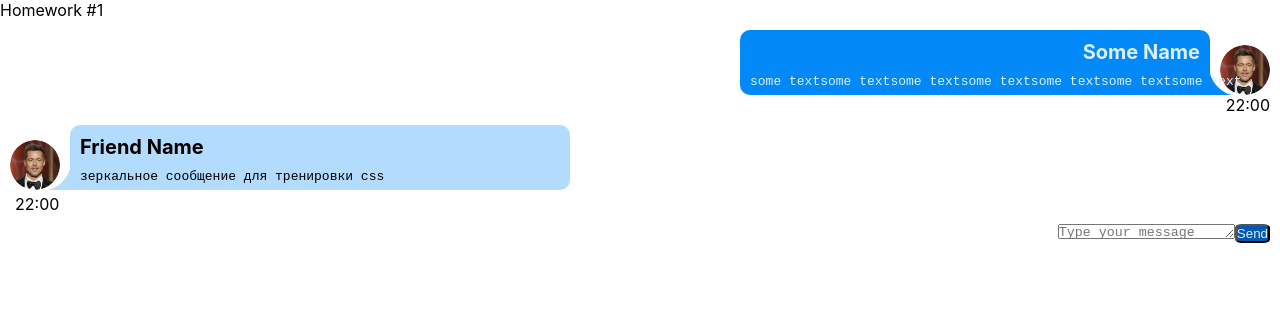
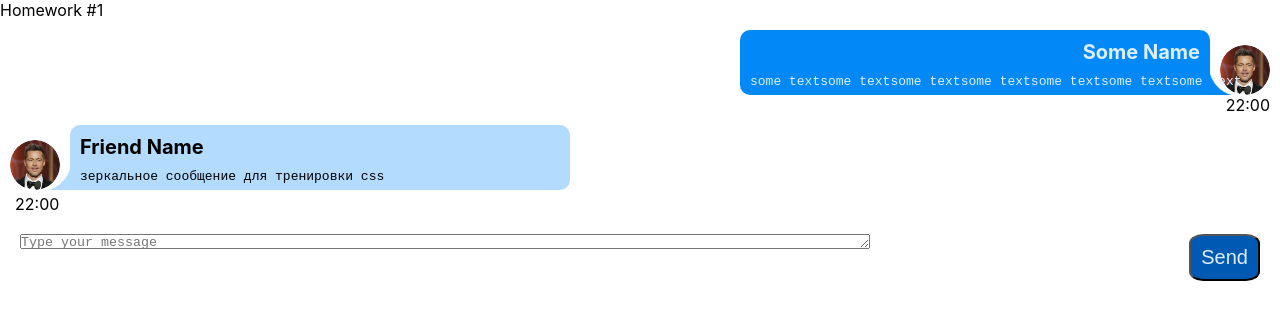
Before and after one commit to Chernik1991/DZignat2, a React (Create React App) app: page / in a window 1280 px wide. Shown: the top 320 px of the page. Built offline with nearby package versions, Linux system fonts and the light colour scheme.

Commit message:
commit 1 dz

```diff
--- a/src/s2-homeworks/hw01/message-sender/MessageSender.module.css
+++ b/src/s2-homeworks/hw01/message-sender/MessageSender.module.css
@@ -1,15 +1,21 @@
 .sendForm {
     margin: 10px;
     display: flex;
-    justify-content: flex-end;
+    justify-content: space-between;
+    flex-direction: row;
 }
 
 .textarea {
-    display: inline-block;
+    margin: 10px;
+    height: 105px;
+    width: 850px;
 
 }
 
 .button {
+    font-size: 20px;
+    margin: 10px;
+    padding: 10px;
     color: #DDEEFF;
     border-radius: 20%;
     background-color: #0059b3;
```
